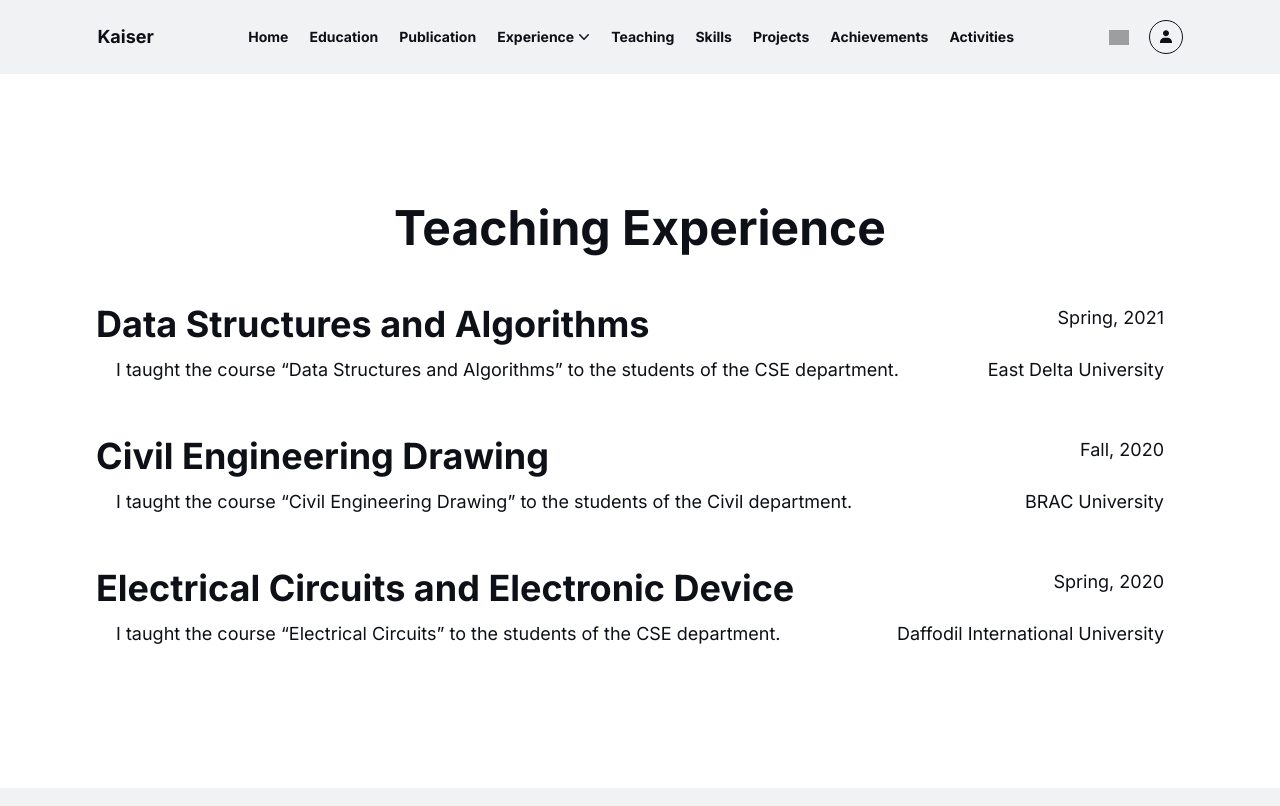
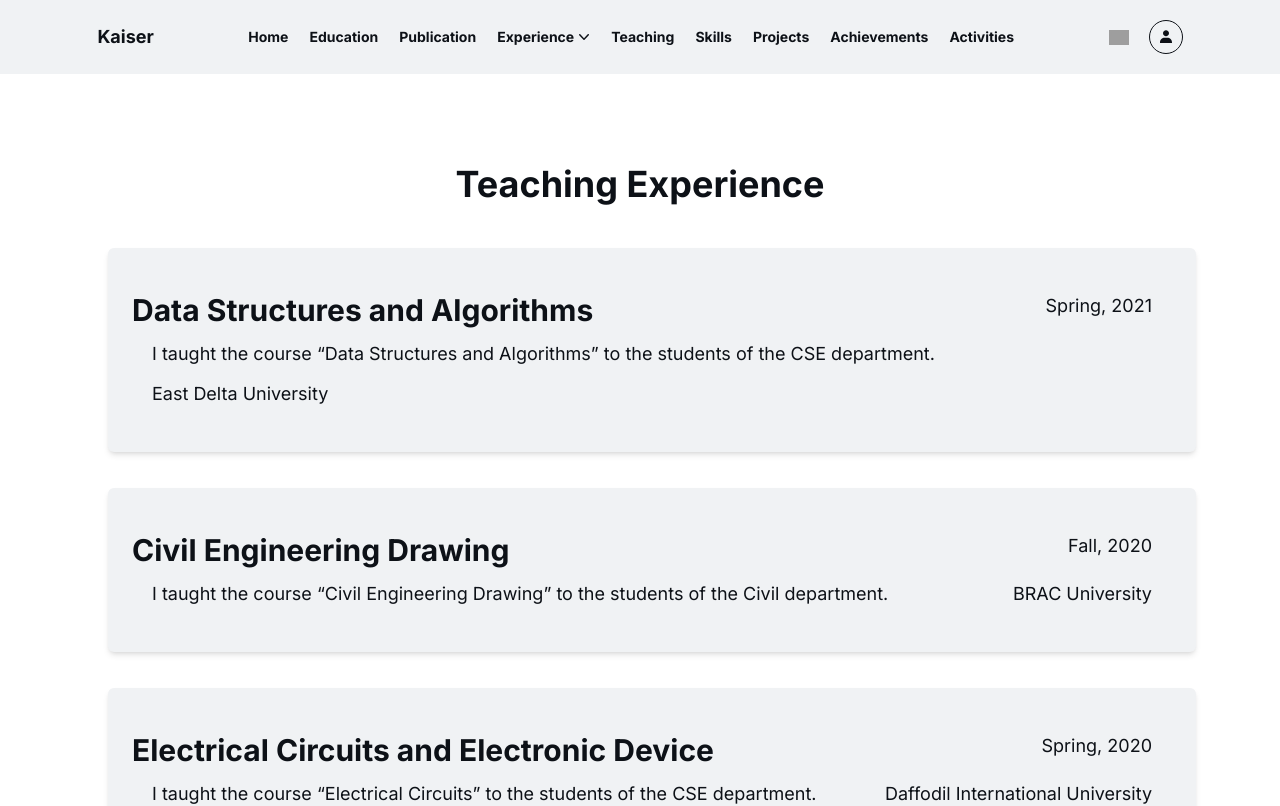
Before and after one commit to Md-Nur/portfolio-kaiser-hamid, a Next.js app: page /teaching in a window 1280 px wide. Shown: the top 806 px of the page. Built offline with nearby package versions, Linux system fonts and the light colour scheme; grey boxes are pictures that could not be loaded.

Commit message:
design update and generalized

```diff
--- a/app/education/page.js
+++ b/app/education/page.js
@@ -28,9 +28,9 @@ let educationData = [
 const page = () => {
   return (
     <MainContainer>
-      <section id="education" className="py-10 my-10">
-        <h2 className="text-4xl font-bold text-center py-3 my-3">Education</h2>
-        <div className="grid grid-cols-1 md:grid-cols-2 lg:grid-cols-3 gap-5">
+      <section id="education" className="py-5 my-5">
+        <h2 className="text-4xl font-bold text-center my-3">Education</h2>
+        <div className="flex flex-wrap gap-5">
           {educationData.map((data, index) => (
             <Card
               key={index}
--- a/app/professional-experience/page.js
+++ b/app/professional-experience/page.js
@@ -1,3 +1,4 @@
+import Card from "@/components/basic/Card";
 import MainContainer from "@/components/basic/MainContainer";
 
 let professionalData = [
@@ -32,6 +33,7 @@ const page = () => {
         </h1>
         <div className="flex flex-col gap-3">
           {professionalData.map((data, index) => (
+            <Card>
               <div
                 key={index}
                 className="flex flex-wrap my-5 justify-between gap-3"
@@ -41,8 +43,11 @@ const page = () => {
                 <span className="text-sm px-5 sm:text-lg">
                   {data.description}
                 </span>
-              <span className="text-sm px-5 sm:text-lg  ">{data.company}</span>
+                <span className="text-sm px-5 sm:text-lg  ">
+                  {data.company}
+                </span>
               </div>
+            </Card>
           ))}
         </div>
       </div>
--- a/app/projects/page.js
+++ b/app/projects/page.js
@@ -1,3 +1,4 @@
+import Card from "@/components/basic/Card";
 import MainContainer from "@/components/basic/MainContainer";
 
 
@@ -106,8 +107,9 @@ const page = () => {
       </h2>
       <div className="text-justify items-center justify-center pl-1 flex flex-col gap-10 mt-10">
         {projectData.map((data) => (
-          <div className="flex justify-between items-center mb-20 flex-wrap">
-            <div className="text-xl font-bold">{data.title}</div>
+         <Card>
+          <div className="flex justify-between items-center flex-wrap">
+            <div className="text-3xl font-bold">{data.title}</div>
             <div className=" ">
               <em>({data.duration})</em>
             </div>
@@ -147,6 +149,7 @@ const page = () => {
               </div>
             ) : null}
           </div>
+          </Card>
         ))}
       </div>
     </MainContainer>
--- a/app/publication/page.js
+++ b/app/publication/page.js
@@ -1,3 +1,4 @@
+import Card from "@/components/basic/Card";
 import MainContainer from "@/components/basic/MainContainer";
 let publicationData = [
   {
@@ -26,11 +27,10 @@ const page = () => {
   return (
     <MainContainer>
       <h2 className="text-3xl font-bold text-center py-5 my-5">Publications</h2>
-      <div className="grid grid-cols-1 md:grid-cols-2 lg:grid-cols-3 gap-4 py-5 my-5">
+      <div className="flex flex-wrap gap-4 py-5 my-6">
         {publicationData.map((publication) => (
-          <div
+          <Card
             key={publication.id}
-            className="dark:bg-color3 text-color4 dark:text-color1 bg-color2 shadow-md rounded-md p-4 py-5 my-5"
           >
             <h3 className="text-xl font-bold">{publication.title}</h3>
             <p className="text-sm">{publication.description}</p>
@@ -42,7 +42,7 @@ const page = () => {
             >
               Read More
             </a>
-          </div>
+          </Card>
         ))}
       </div>
     </MainContainer>
--- a/app/research-experience/page.js
+++ b/app/research-experience/page.js
@@ -1,5 +1,6 @@
 import Link from "next/link";
 import MainContainer from "@/components/basic/MainContainer";
+import Card from "@/components/basic/Card";
 
 let researchData = [
   {
@@ -156,8 +157,9 @@ const page = () => {
       </h2>
       <div className="text-justify pl-1 flex flex-col gap-10 mt-10">
         {researchData.map((data) => (
-          <div className="flex justify-between items-baseline mb-20 flex-wrap">
-            <span className="text-xl font-bold">{data.title}</span>
+          <Card>
+          <div className="flex justify-between items-baseline flex-wrap">
+            <span className="text-2xl font-bold">{data.title}</span>
             <span className=" ">
               <em>({data.duration})</em>
             </span>
@@ -245,6 +247,7 @@ const page = () => {
               </span>
             ) : null}
           </div>
+          </Card>
         ))}
       </div>
     </MainContainer>
--- a/app/skill/page.js
+++ b/app/skill/page.js
@@ -45,14 +45,15 @@ const page = () => {
           ))}
         </div>
         <h2 className="text-3xl mt-20 font-bold">Technical Skills</h2>
-        <div className="flex flex-wrap justify-center items-center w-full mt-5">
+        <div className="flex flex-wrap gap-5 justify-center items-center w-full my-5">
           {Object.keys(skillData[1]).map((skill, index) => (
+            <div key={index} className="max-w-250px">
               <Card key={index}>
                 <div className="flex flex-col items-center justify-center min-h-[200px]">
                   <h1 className="text-xl font-bold text-center md:text-lg lg:text-xl">
                     {skill}
                   </h1>
-                <ul className="list-disc w-full px-5 mt-5">
+                  <ul className="list-disc w-full px-3 mt-5">
                     {skillData[1][skill].map((skill, index) => (
                       <div key={index}>
                         <li className="">{skill}</li>
@@ -61,6 +62,7 @@ const page = () => {
                   </ul>
                 </div>
               </Card>
+            </div>
           ))}
         </div>
         <h2 className="text-3xl mt-20 font-bold">Language Skills</h2>
--- a/app/teaching/page.js
+++ b/app/teaching/page.js
@@ -1,4 +1,5 @@
 import MainContainer from "@/components/basic/MainContainer";
+import Card from "@/components/basic/Card";
 let teachingData = [
   {
     title: "Data Structures and Algorithms",
@@ -25,20 +26,16 @@ let teachingData = [
 const page = () => {
   return (
     <MainContainer>
-      <div className="py-20 flex flex-col items-center gap-3">
-        <h1 className="text-3xl sm:text-5xl font-bold my-5">
+      <div className="py-10 flex flex-col items-center gap-3">
+        <h1 className="text-3xl sm:text-4xl font-bold my-5">
           Teaching Experience
         </h1>
         <div className="flex flex-col gap-3">
-          {teachingData.map((data, index) => (
-            <div
-              key={index}
-              className="flex flex-wrap my-5 justify-between gap-3"
-            >
-              <h2 className="text-2xl sm:text-4xl font-bold">{data.title}</h2>
-              <span className="text-sm px-5 sm:text-lg  ">
-                {data.date}
-              </span>
+          {teachingData.map((data) => (
+            <Card key={data}>
+              <div className="flex flex-wrap my-5 justify-between gap-3">
+                <h2 className="text-2xl sm:text-3xl font-bold">{data.title}</h2>
+                <span className="text-sm px-5 sm:text-lg  ">{data.date}</span>
                 <span className="text-sm px-5 sm:text-lg">
                   {data.description}
                 </span>
@@ -46,6 +43,7 @@ const page = () => {
                   {data.company}
                 </span>
               </div>
+            </Card>
           ))}
         </div>
       </div>
```
Lines whose indentation alone changed are shown as unchanged.
